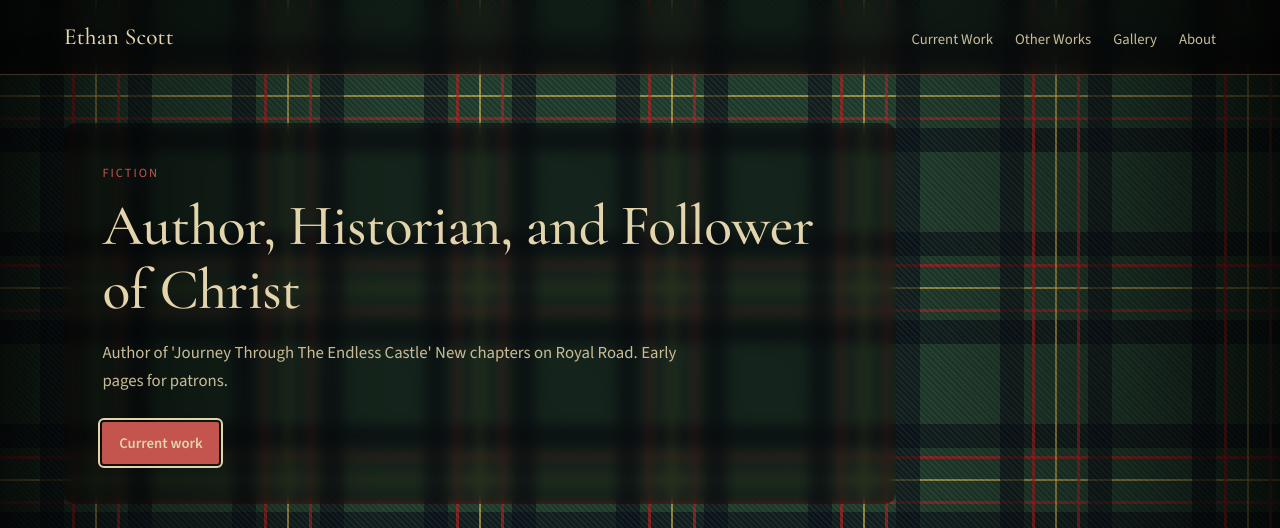
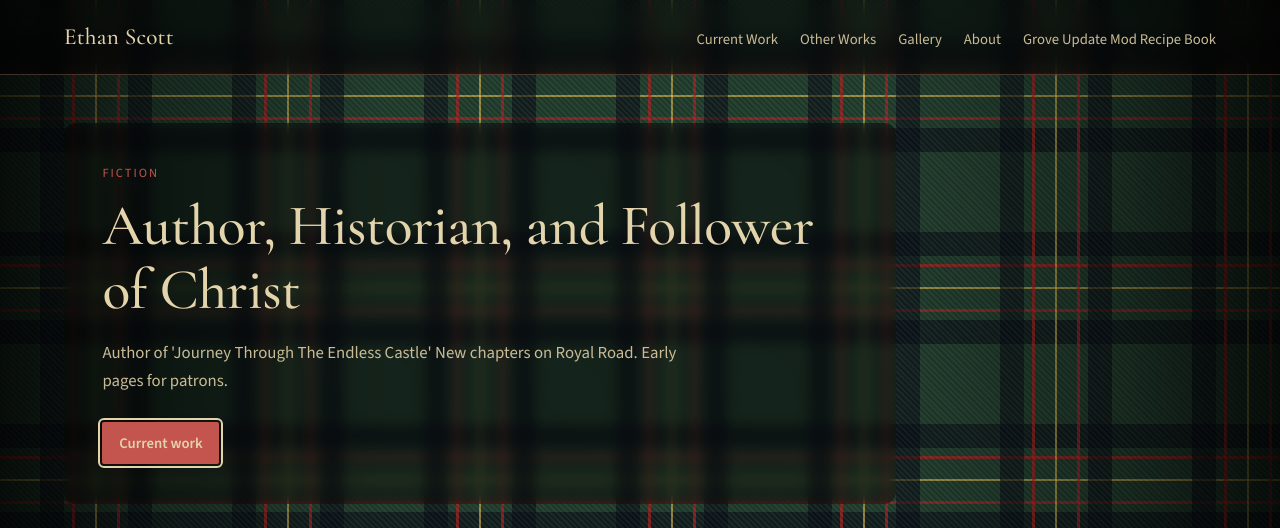
Before and after one commit to ethanscotts/ethanscott.work, a plain HTML site: page index.html in a window 1280 px wide. Shown: the top 528 px of the page. Drawn offline with nearby package versions, Linux system fonts and the light colour scheme; a script that the page names is missing.

Commit message:
Update index.html

```diff
--- a/index.html
+++ b/index.html
@@ -84,6 +84,7 @@
       <a href="#works">Other Works</a>
       <a href="#gallery">Gallery</a>
       <a href="#about">About</a>
+      <a href="grove-recipes.html">Grove Update Mod Recipe Book</a>
     </nav>
   </header>
 
```
